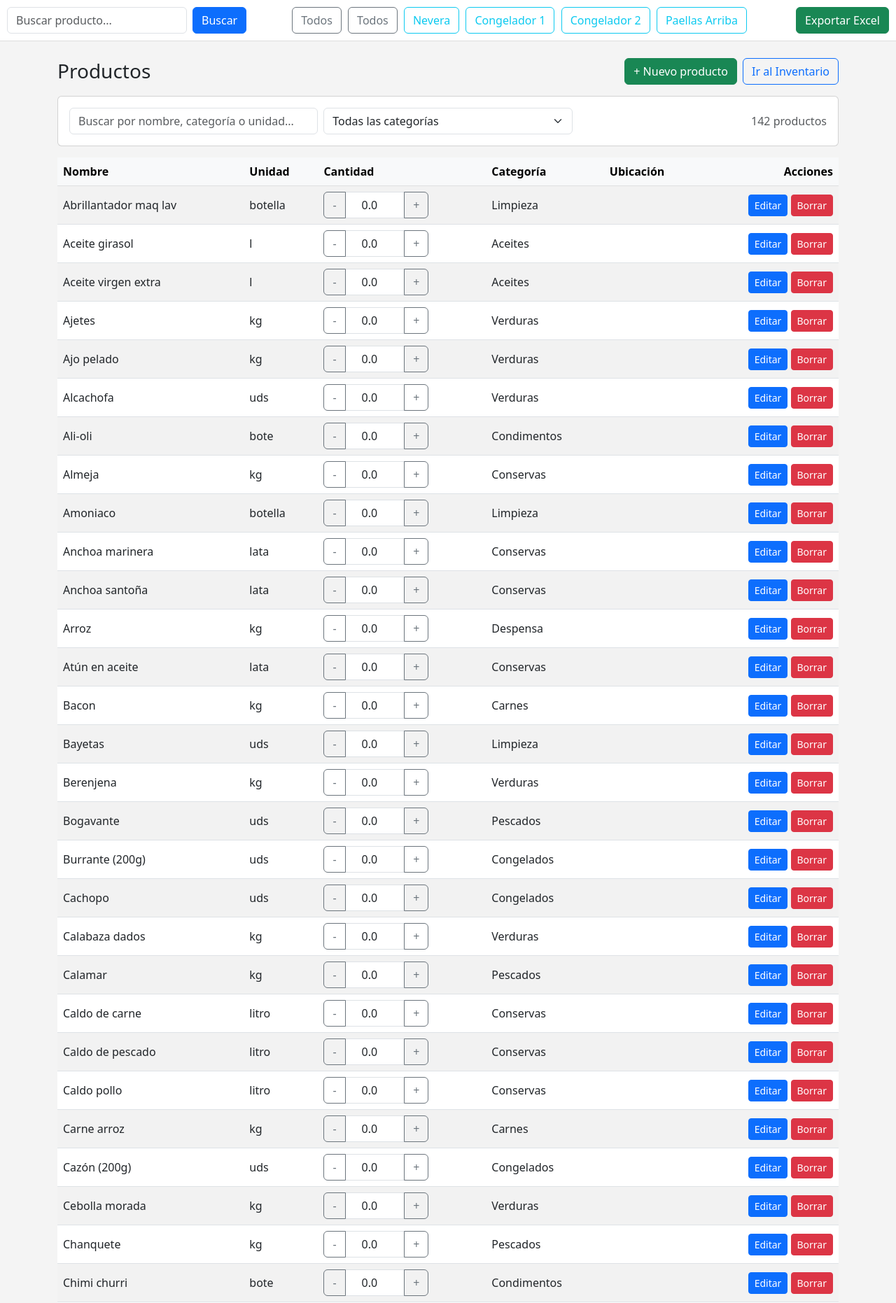
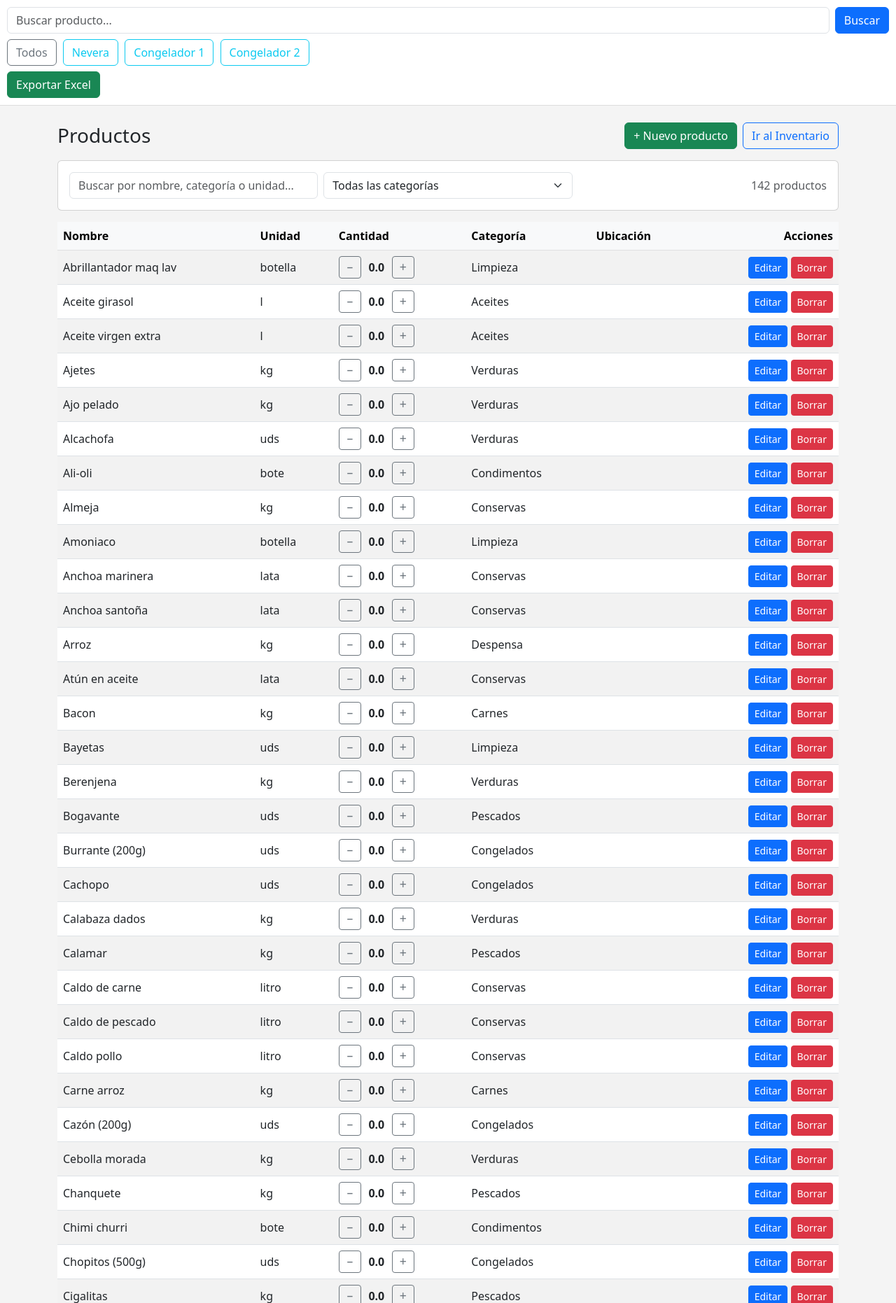
Before and after one commit to LGilat/pedidos_muchavista_app, a Flask app: page /productos/ in a window 1280 px wide. Shown: the top 1862 px of the page at 70% size. Run offline with Flask 3, Linux system fonts and the light colour scheme.

Commit message:
ingresado nuevas rectificaciones. Se quita input number. Se añade nuevas opciones en la tabla

```diff
--- a/app/templates/base.html
+++ b/app/templates/base.html
@@ -15,43 +15,97 @@
         body {
             background-color: #f4f4f4;
         }
+
         .top-bar {
             background: #fff;
             padding: 10px;
             border-bottom: 1px solid #ddd;
         }
-        .filter-btn {
+
+        /* Chips scroll horizontales en móvil */
+        .filtros-scroll {
+            overflow-x: auto;
+            white-space: nowrap;
+        }
+        .filtros-scroll a {
             margin-right: 5px;
+            display: inline-block;
         }
+
+        /* Botón "Exportar" adaptado */
+        @media (max-width: 768px) {
+            .export-movil {
+                width: 100%;
+                margin-top: 10px;
+            }
+        }
+
+        /* Ajustar buscador en móvil */
+        @media (max-width: 768px) {
+            .search-movil {
+                width: 100%;
+                margin-bottom: 12px;
+            }
+        }
+
         .flash-msg {
             margin-top: 10px;
         }
+
+        * Limitar nombre en móvil */
+        @media (max-width: 768px) {
+            .col-nombre {
+                max-width: 160px;
+                white-space: nowrap;
+                overflow: hidden;
+                text-overflow: ellipsis;
+            }
+        }
+
+        /* Estilo del stepper de cantidad */
+        .qty-box {
+            display: inline-flex;
+            align-items: center;
+            gap: 6px;
+        }
+
+        .qty-btn {
+            width: 32px;
+            height: 32px;
+            padding: 0;
+            font-size: 1.1rem;
+            line-height: 1;
+        }
+
+        .qty-value {
+            min-width: 32px;
+            text-align: center;
+            font-weight: bold;
+        }
+
     </style>
 </head>
 
 <body>
 
-    <!-- Top toolbar -->
-    <div class="top-bar d-flex align-items-center justify-content-between">
+    <div class="top-bar">
 
-        <!-- Buscador -->
-        <form class="d-flex" method="get" action="#">
+        <!-- Buscador (en móvil ocupa 100%) -->
+        <form class="d-flex search-movil" method="get" action="#">
             <input name="q" class="form-control me-2" type="search" placeholder="Buscar producto..." aria-label="Buscar">
             <button class="btn btn-primary">Buscar</button>
         </form>
 
-        <!-- Filtros -->
-        <div>
-            <a href="#" class="btn btn-outline-secondary filter-btn">Todos</a>
+        <!-- Filtros (scroll horizontal en móvil) -->
+        <div class="filtros-scroll my-2">
             <a href="#" class="btn btn-outline-secondary filter-btn">Todos</a>
             <a href="#" class="btn btn-outline-info filter-btn">Nevera</a>
             <a href="#" class="btn btn-outline-info filter-btn">Congelador 1</a>
             <a href="#" class="btn btn-outline-info filter-btn">Congelador 2</a>
-            <a href="#" class="btn btn-outline-info filter-btn">Paellas Arriba</a>
         </div>
 
         <!-- Exportar -->
-        <a href="#" class="btn btn-success">
+        <a href="#" class="btn btn-success export-movil">
             Exportar Excel
         </a>
 
@@ -77,30 +131,28 @@
     <script
         src="https://cdn.jsdelivr.net/npm/bootstrap@5.3.0/dist/js/bootstrap.bundle.min.js">
     </script>
+
     <script>
         document.addEventListener('DOMContentLoaded', function () {
             const inputSearch = document.querySelector('.top-bar input[name="q"]');
             const tableBody = document.getElementById('productosTable')?.getElementsByTagName('tbody')[0];
 
-            if (!inputSearch || !tableBody) return;  // Si no hay buscador o tabla, salir
+            if (!inputSearch || !tableBody) return;
 
-            inputSearch.addEventListener('input', function() {
+            inputSearch.addEventListener('input', function () {
                 const q = this.value.trim().toLowerCase();
 
                 Array.from(tableBody.rows).forEach(row => {
                     const cellsText = [
-                        row.cells[0]?.textContent || '', // nombre
-
-                        row.cells[3]?.textContent || '', // categoría
-
+                        row.cells[0]?.textContent || '',
+                        row.cells[3]?.textContent || '',
                     ].join(' ').toLowerCase();
 
-                    row.style.display = (cellsText.indexOf(q) !== -1) ? '' : 'none';
+                    row.style.display = cellsText.includes(q) ? '' : 'none';
                 });
             });
         });
-</script>
-
+    </script>
 
 </body>
 </html>
--- a/app/templates/productos/list.html
+++ b/app/templates/productos/list.html
@@ -49,16 +49,12 @@
                         <td class="align-middle">{{ p.nombre }}</td>
                         <td class="d-none d-md-table-cell align-middle">{{ p.unidad }}</td>
                         <td class="align-middle">
-                            <div class="mb-0">
-                                <div class="input-group cantidad-group" style="max-width: 150px;">
-                                    <button class="btn btn-outline-secondary btn-restar" type="button">-</button>
-                                    <input type="number"
-                                           min="0"
-                                           class="form-control text-center cantidad-input"
-                                           name="cantidad_{{ p.id }}"
-                                           value="{{ p.cantidad }}">
-                                    <button class="btn btn-outline-secondary btn-sumar" type="button">+</button>
-                                </div>
+                            <div class="qty-box">
+                                <button class="btn btn-outline-secondary btn-sm qty-btn qty-minus"
+                                        data-id="{{ p.id }}">–</button>
+                                <span class="qty-value" id="qty-{{ p.id }}">{{ p.cantidad }}</span>
+                                <button class="btn btn-outline-secondary btn-sm qty-btn qty-plus"
+                                        data-id="{{ p.id }}">+</button>
                             </div>
                         </td>
                         <td class="align-middle">{{ p.categoria or '' }}</td>
@@ -83,7 +79,7 @@
                                 <ul class="dropdown-menu">
                                     <li>
                                         {# <a class="dropdown-item"
-href="{{ url_for('productos.editar_producto', id=p.id) }}">Editar</a> #}
+                                            href="{{ url_for('productos.editar_producto', id=p.id) }}">Editar</a> #}
                                         <a class="dropdown-item" href="#">Editar</a>
                                     </li>
                                     <li>
@@ -152,5 +148,28 @@ document.addEventListener('DOMContentLoaded', function () {
         });
     });
 });
+
+document.addEventListener("DOMContentLoaded", () => {
+    document.querySelectorAll(".qty-box").forEach(box => {
+        const minus = box.querySelector(".qty-minus");
+        const plus = box.querySelector(".qty-plus");
+        const valueSpan = box.querySelector(".qty-value");
+        const hiddenInput = box.querySelector(".qty-hidden");
+
+        minus.addEventListener("click", () => {
+            let val = parseInt(valueSpan.textContent) || 0;
+            if (val > 0) val--;
+            valueSpan.textContent = val;
+            hiddenInput.value = val;
+        });
+
+        plus.addEventListener("click", () => {
+            let val = parseInt(valueSpan.textContent) || 0;
+            val++;
+            valueSpan.textContent = val;
+            hiddenInput.value = val;
+        });
+    });
+});
     </script>
 {% endblock %}
```
